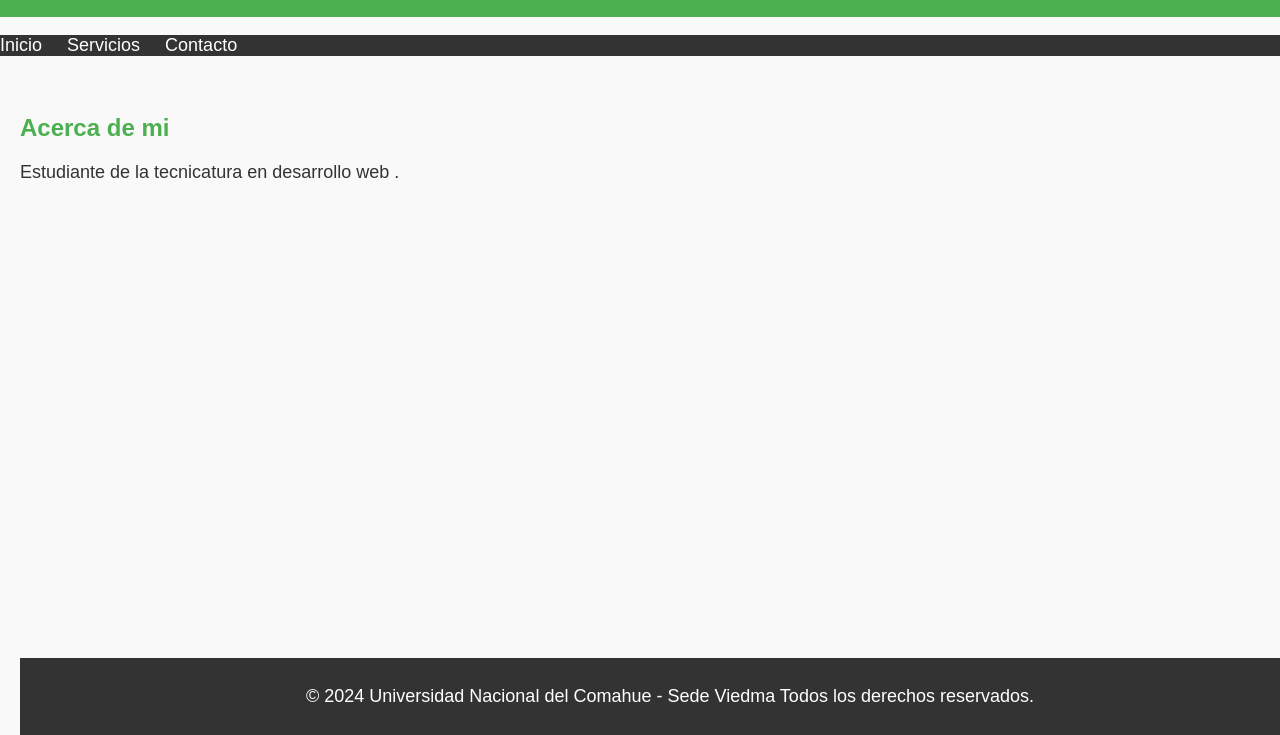
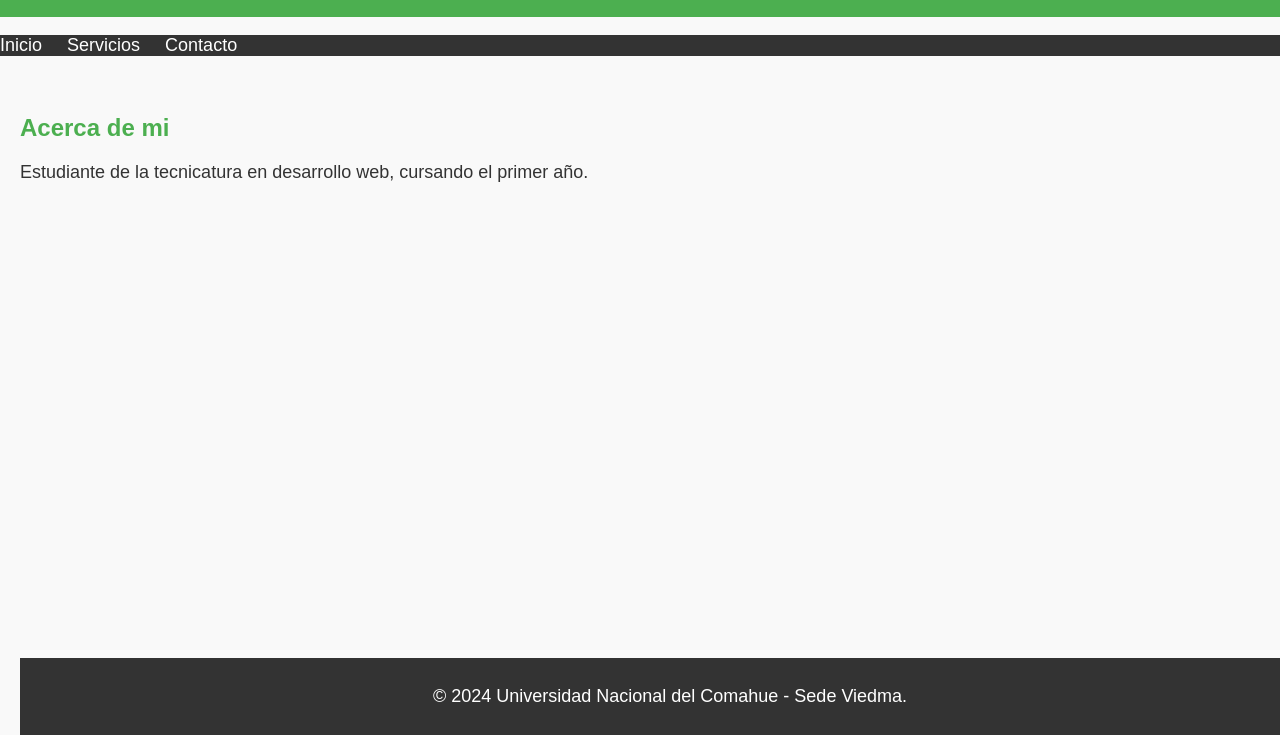
Before and after one commit to enzzzoc/laboratorio2, a plain HTML site: page index.html in a window 1280 px wide. Shown: the part 65-800 px from the top of the page. Drawn offline with Linux system fonts and the light colour scheme.

Commit message:
Update index.html

```diff
--- a/index.html
+++ b/index.html
@@ -22,12 +22,12 @@
     <main>
         <section id="inicio">
             <h2>Acerca de mi</h2>
-            <p>Estudiante de la tecnicatura en desarrollo web .</p>
+            <p>Estudiante de la tecnicatura en desarrollo web, cursando el primer año.</p>
         </section>
 
 
     <footer>
-        <p>© 2024 Universidad Nacional del Comahue - Sede Viedma Todos los derechos reservados.</p>
+        <p>© 2024 Universidad Nacional del Comahue - Sede Viedma.</p>
     </footer>
 </body>
 </html>
```
